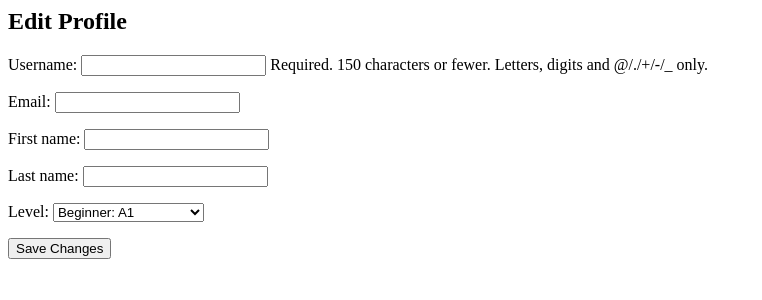
After one commit to Tori-coder/django_project_4, a Django app: template main/templates/main/edit_profile.html in a window 1280 px wide. The commit adds this page. Shown: the top 300 px of the page, without its empty margins (0-762 px from the left). Run offline with Django 4.2, Linux system fonts and the light colour scheme; the template is opened without the code that fills it: values that come from a table or form of the project are taken from there, others are empty.

Commit message:
add edit functionality to student profile page

```diff
--- a/main/forms.py
+++ b/main/forms.py
@@ -1,4 +1,5 @@
 from django import forms
+from .models import StudentProfile
 from django.contrib.auth.models import User
 from django.contrib.auth.forms import UserCreationForm
 
@@ -20,3 +21,19 @@ class StudentRegistrationForm(UserCreationForm):
     class Meta:
         model = User
         fields = ['username', 'email', 'first_name', 'last_name', 'level', 'password1', 'password2']
+
+class UserForm(forms.ModelForm):
+    first_name = forms.CharField(max_length=25, required=True)
+    last_name = forms.CharField(max_length=25, required=True)
+    email = forms.EmailField(required=True)
+
+    class Meta:
+        model = User
+        fields = ['username', 'email', 'first_name', 'last_name']
+
+class StudentProfileForm(forms.ModelForm):
+    level = forms.ChoiceField(choices=LEVEL_CHOICES, required=False)
+
+    class Meta:
+        model = StudentProfile
+        fields = ['level']
--- /dev/null
+++ b/main/templates/main/edit_profile.html
@@ -0,0 +1,7 @@
+<h2>Edit Profile</h2>
+<form method="post">
+    {% csrf_token %}
+    {{ user_form.as_p }}
+    {{ profile_form.as_p }}
+    <button type="submit">Save Changes</button>
+</form>
--- a/main/templates/main/profile.html
+++ b/main/templates/main/profile.html
@@ -7,7 +7,7 @@
         <p>Last Name {{profile.user.last_name}}</p>
         <p>Email {{profile.user.email}}</p>
         <p>Level {{profile.level}}</p>
-        <button>Edit Details</button>
+        <a href="{% url 'edit_profile' %}"><button>Edit Details</button></a>
         <button>Delete Student</button>
     </div>
 </ul>
--- a/main/urls.py
+++ b/main/urls.py
@@ -10,4 +10,5 @@ urlpatterns = [
     path("login/", auth_views.LoginView.as_view(template_name='main/login.html'), name="login"),
     path("logout/", auth_views.LogoutView.as_view(next_page='home'), name="logout"),
     path('profile/', views.student_profile, name='student_profile'),
+    path("profile/edit/", views.edit_profile, name="edit_profile"),
 ]
```
Also changed, not shown: main/views.py (+15 -1 lines).
